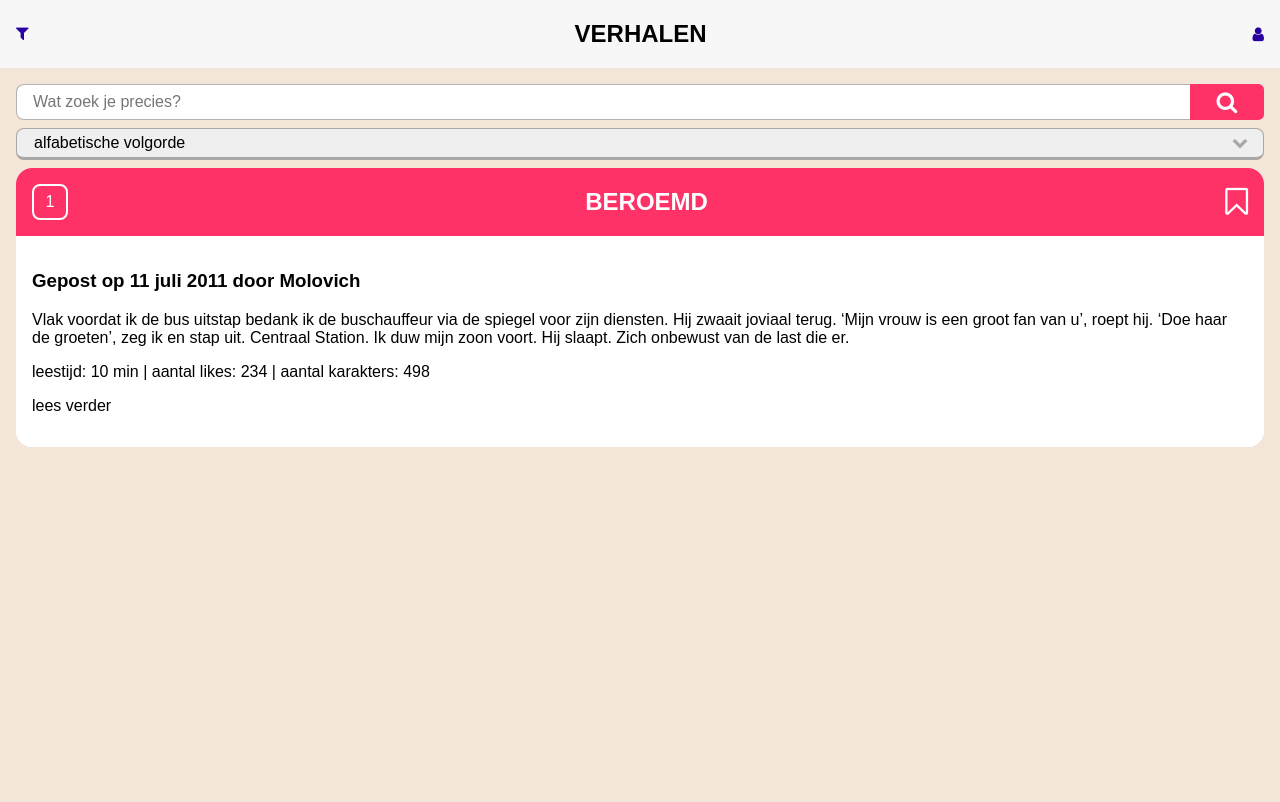
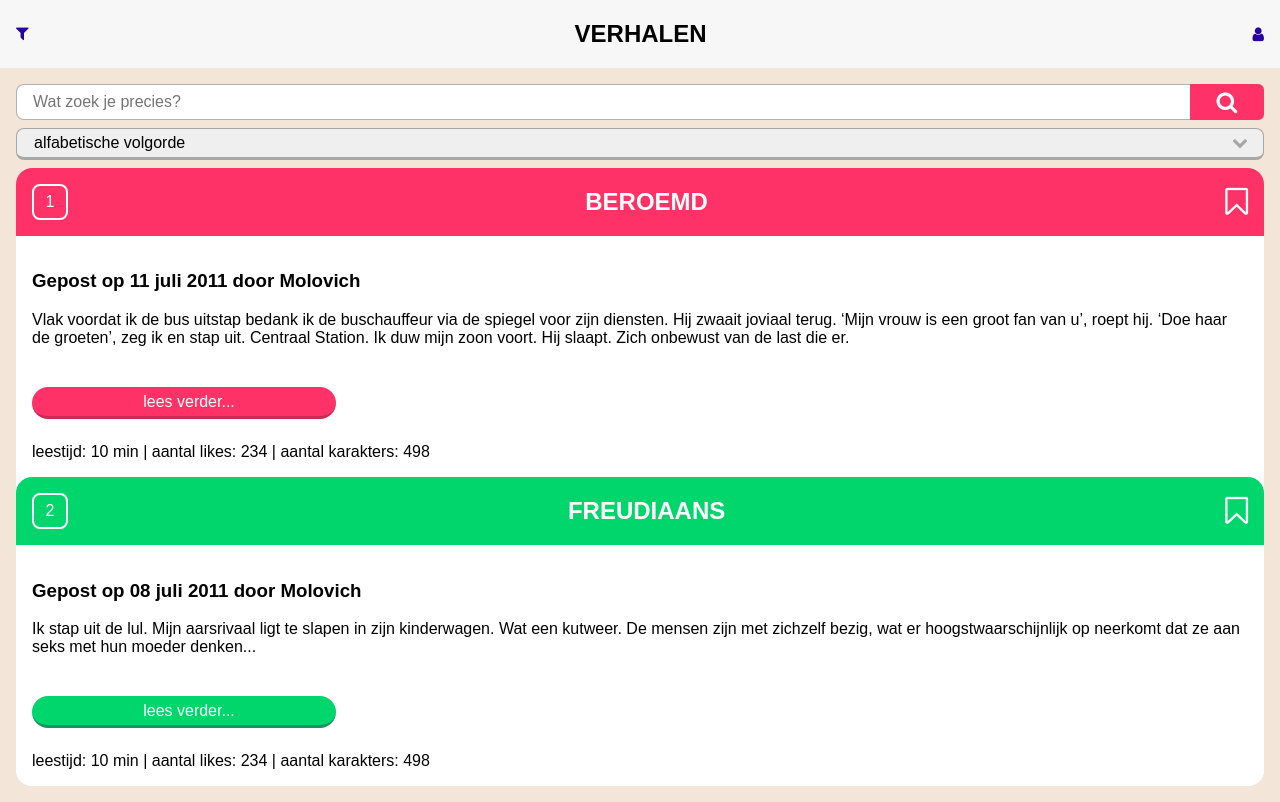
Before and after one commit to 5007110768/projectWeb, a plain HTML site: page index.html in a window 1280 px wide. Drawn offline with Linux system fonts and the light colour scheme.

Commit message:
- lees verder knop gemaakt - kleine aanpassingen in css.

```diff
--- a/css/style.css
+++ b/css/style.css
@@ -186,6 +186,42 @@ nav i {
     padding:1em;
 }
 
+.btnLvl1 {
+    width:25%;
+    background-color:#ff3268;
+    color:#ffffff;
+    border-radius:1.5em;
+    font-size:1em;
+    height:2em;
+    border:0em solid rgba(0,0,0,0.3);
+    margin:1.5em auto 1.5em auto;
+    text-transform:lowercase;
+    border-bottom:0.2em solid #ca2b55;
+    padding-left:1em;
+}
+
+.btnLvl1:active {
+    background-color:#ca2b55;
+}
+
+.btnLvl2 {
+    width:25%;
+    background-color:#00d66c;
+    color:#ffffff;
+    border-radius:1.5em;
+    font-size:1em;
+    height:2em;
+    border:0em solid rgba(0,0,0,0.3);
+    margin:1.5em auto 1.5em auto;
+    text-transform:lowercase;
+    border-bottom:0.2em solid #1e9162;
+    padding-left:1em;
+}
+
+.btnLvl2:active {
+    background-color:#1e9162;
+}
+
 
 /* MOBILE */
 @media screen and (min-width: 0px) and (max-width: 639px) {
--- a/index.html
+++ b/index.html
@@ -44,8 +44,20 @@
                 <section class="post">
                     <h3>Gepost op 11 juli 2011 door <a href="index.html">Molovich</a></h3>
                     <p>Vlak voordat ik de bus uitstap bedank ik de buschauffeur via de spiegel voor zijn diensten. Hij zwaait joviaal terug. ‘Mijn vrouw is een groot fan van u’, roept hij. ‘Doe haar de groeten’, zeg ik en stap uit. Centraal Station. Ik duw mijn zoon voort. Hij slaapt. Zich onbewust van de last die er.</p>
+                    <button class="btnLvl1">lees verder...</button>
                     <footer>leestijd: <span class="dik">10 min</span> | aantal likes: <span class="dik">234</span> | aantal karakters: <span class="dik">498</span></footer>
-                    <p><a href="index.html">lees verder</a></p>
+                </section>
+
+                <span class="header lvl2"> <!-- Je hoeft alleen het lvl stuk aan te passen, de header class geeft algemene styling mee -->
+                    <h2>Freudiaans</h2>
+                    <i class="fa fa-bookmark-o fa-2x" aria-hidden="true"></i>
+                </span>
+                <section class="post">
+                    <h3>Gepost op 08 juli 2011 door <a href="index.html">Molovich</a></h3>
+                    <p>Ik stap uit de lul. Mijn aarsrivaal ligt te
+                        slapen in zijn kinderwagen. Wat een kutweer. De mensen zijn met zichzelf bezig, wat er hoogstwaarschijnlijk op neerkomt dat ze aan seks met hun moeder denken...</p>
+                    <button class="btnLvl2">lees verder...</button>
+                    <footer>leestijd: <span class="dik">10 min</span> | aantal likes: <span class="dik">234</span> | aantal karakters: <span class="dik">498</span></footer>
                 </section>
             </article>
         </section>
```
